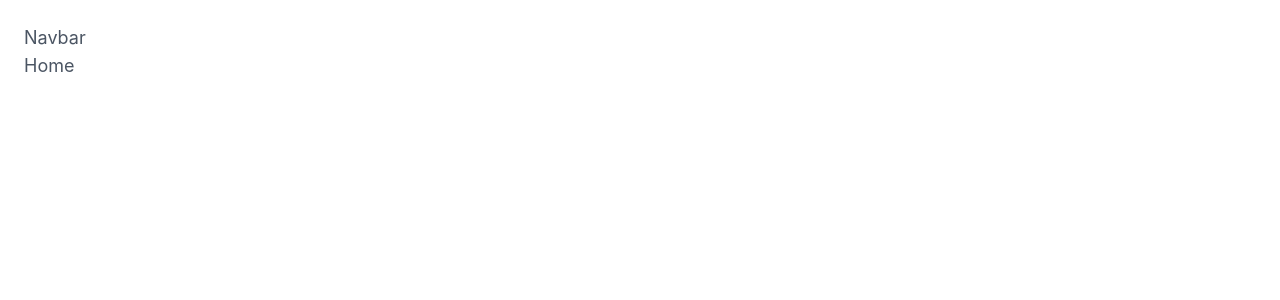
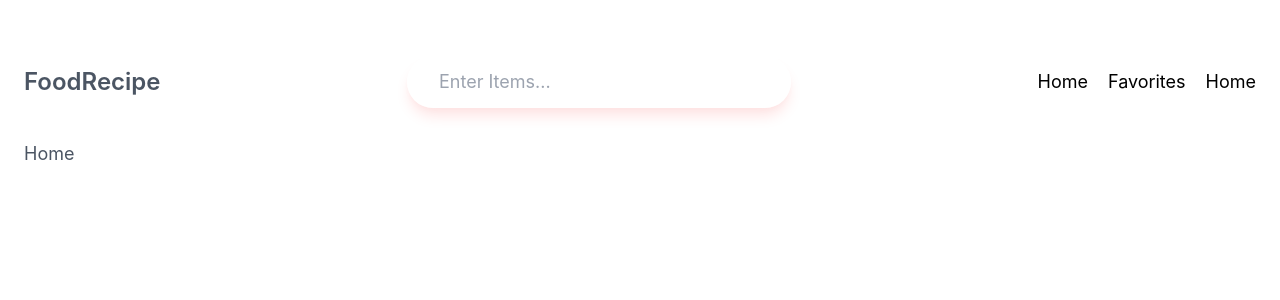
Before and after one commit to kimlengthai/recipe-app, a React (Create React App) app: page / in a window 1280 px wide. Shown: the top 300 px of the page. Built offline with nearby package versions, Linux system fonts and the light colour scheme.

Commit message:
Start working on navbar components

```diff
--- a/src/components/navbar/index.jsx
+++ b/src/components/navbar/index.jsx
@@ -1,5 +1,39 @@
-
+import {NavLink} from "react-router-dom";
 
 export default function Navbar() {
-    return <div>Navbar</div>
-}
+    return (
+      <nav className="flex justify-between items-center py-8 container mx-auto flex-col lg:flex-row gap-5 lg:gap-0">
+        <h2 className="text-2xl font-semibold">
+          <NavLink to={'/'}>FoodRecipe</NavLink>
+        </h2>
+        <form>
+          <input
+            type="text"
+            name="search"
+            placeholder="Enter Items..."
+            className="bg-white/75 p-3 px-8 rounded-full outline-none lg:w-96 shadow-lg shadow-red-100 focus:shadow-red-200"
+          />
+        </form>
+        <ul className="flex gap-5">
+        <li>
+            <NavLink to={'/'} className='text-black hover:text-gray-700 duration-300'>
+                Home
+            </NavLink>
+        </li>
+
+        <li>
+            <NavLink to={'/favorites'} className='text-black hover:text-gray-700 duration-300'>
+                Favorites
+            </NavLink>
+        </li>
+
+        <li>
+            <NavLink to={'/'} className='text-black hover:text-gray-700 duration-300'>
+                Home
+            </NavLink>
+        </li>
+
+        </ul>
+      </nav>
+    );
+  }
```
